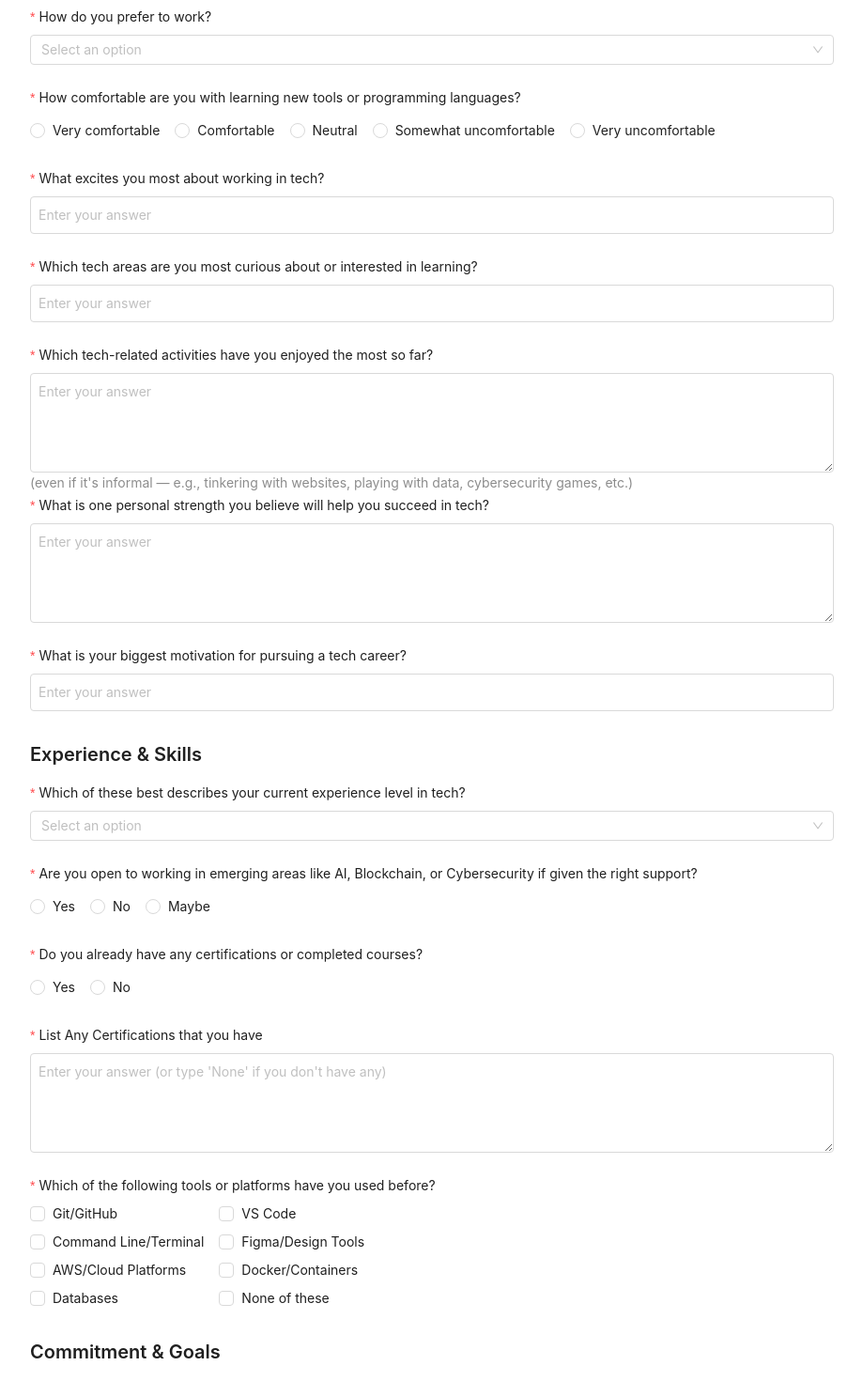
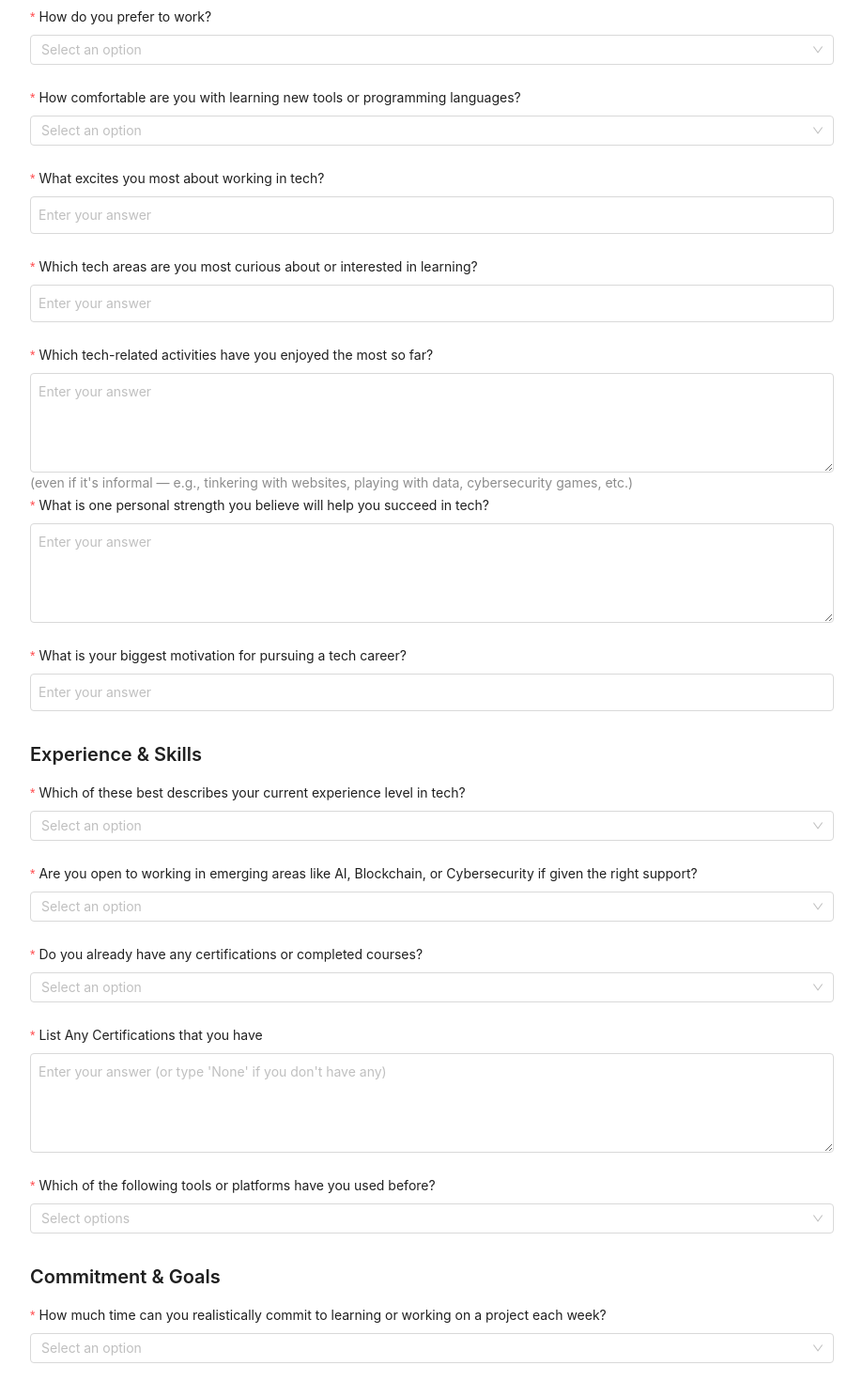
Before and after one commit to techtalentscity/techtalentscity.github.io, a React (Vite) app: page /career/test in a window 1280 px wide. Shown: the part 1000-2470 px from the top of the page at 94% size, without its empty margins (180-1099 px from the left). Built offline with nearby package versions, Linux system fonts and the light colour scheme.

Commit message:
Update CareerTest.jsx

```diff
--- a/src/Pages/career/CareerTest.jsx
+++ b/src/Pages/career/CareerTest.jsx
@@ -1,12 +1,12 @@
-import { useState } from 'react';
+import { useState, useEffect } from 'react';
 import { Link } from 'react-router-dom';
 import Container from '../../components/Container';
 import logo from '../../assets/images/logo-black.png';
-import { Button, Form, Input, Select, Steps, Collapse, Divider, Radio, Checkbox } from 'antd';
+import { Button, Form, Input, Select, Steps, Collapse } from 'antd';
+import TextArea from 'antd/es/input/TextArea';
 
 const { Step } = Steps;
 const { Panel } = Collapse;
-const { TextArea } = Input;
 const { Option } = Select;
 
 const CareerTest = () => {
@@ -309,13 +309,13 @@ const CareerTest = () => {
         name="learningComfort"
         rules={[{ required: true, message: 'Please select an option' }]}
       >
-        <Radio.Group>
-          <Radio value="very_comfortable">Very comfortable</Radio>
-          <Radio value="comfortable">Comfortable</Radio>
-          <Radio value="neutral">Neutral</Radio>
-          <Radio value="uncomfortable">Somewhat uncomfortable</Radio>
-          <Radio value="very_uncomfortable">Very uncomfortable</Radio>
-        </Radio.Group>
+        <Select placeholder="Select an option">
+          <Option value="very_comfortable">Very comfortable</Option>
+          <Option value="comfortable">Comfortable</Option>
+          <Option value="neutral">Neutral</Option>
+          <Option value="uncomfortable">Somewhat uncomfortable</Option>
+          <Option value="very_uncomfortable">Very uncomfortable</Option>
+        </Select>
       </Form.Item>
 
       <Form.Item
@@ -381,11 +381,11 @@ const CareerTest = () => {
         name="emergingTech"
         rules={[{ required: true, message: 'Please select an option' }]}
       >
-        <Radio.Group>
-          <Radio value="yes">Yes</Radio>
-          <Radio value="no">No</Radio>
-          <Radio value="maybe">Maybe</Radio>
-        </Radio.Group>
+        <Select placeholder="Select an option">
+          <Option value="yes">Yes</Option>
+          <Option value="no">No</Option>
+          <Option value="maybe">Maybe</Option>
+        </Select>
       </Form.Item>
 
       <Form.Item
@@ -393,10 +393,10 @@ const CareerTest = () => {
         name="certifications"
         rules={[{ required: true, message: 'Please select an option' }]}
       >
-        <Radio.Group>
-          <Radio value="yes">Yes</Radio>
-          <Radio value="no">No</Radio>
-        </Radio.Group>
+        <Select placeholder="Select an option">
+          <Option value="yes">Yes</Option>
+          <Option value="no">No</Option>
+        </Select>
       </Form.Item>
 
       <Form.Item
@@ -412,18 +412,20 @@ const CareerTest = () => {
         name="toolsUsed"
         rules={[{ required: true, message: 'Please select at least one option' }]}
       >
-        <Checkbox.Group>
-          <div className="grid grid-cols-2 gap-2">
-            <Checkbox value="git">Git/GitHub</Checkbox>
-            <Checkbox value="vscode">VS Code</Checkbox>
-            <Checkbox value="terminal">Command Line/Terminal</Checkbox>
-            <Checkbox value="figma">Figma/Design Tools</Checkbox>
-            <Checkbox value="aws">AWS/Cloud Platforms</Checkbox>
-            <Checkbox value="docker">Docker/Containers</Checkbox>
-            <Checkbox value="databases">Databases</Checkbox>
-            <Checkbox value="none">None of these</Checkbox>
-          </div>
-        </Checkbox.Group>
+        <Select
+          mode="multiple"
+          placeholder="Select options"
+          allowClear
+        >
+          <Option value="git">Git/GitHub</Option>
+          <Option value="vscode">VS Code</Option>
+          <Option value="terminal">Command Line/Terminal</Option>
+          <Option value="figma">Figma/Design Tools</Option>
+          <Option value="aws">AWS/Cloud Platforms</Option>
+          <Option value="docker">Docker/Containers</Option>
+          <Option value="databases">Databases</Option>
+          <Option value="none">None of these</Option>
+        </Select>
       </Form.Item>
 
       {/* Commitment & Goals */}
```
